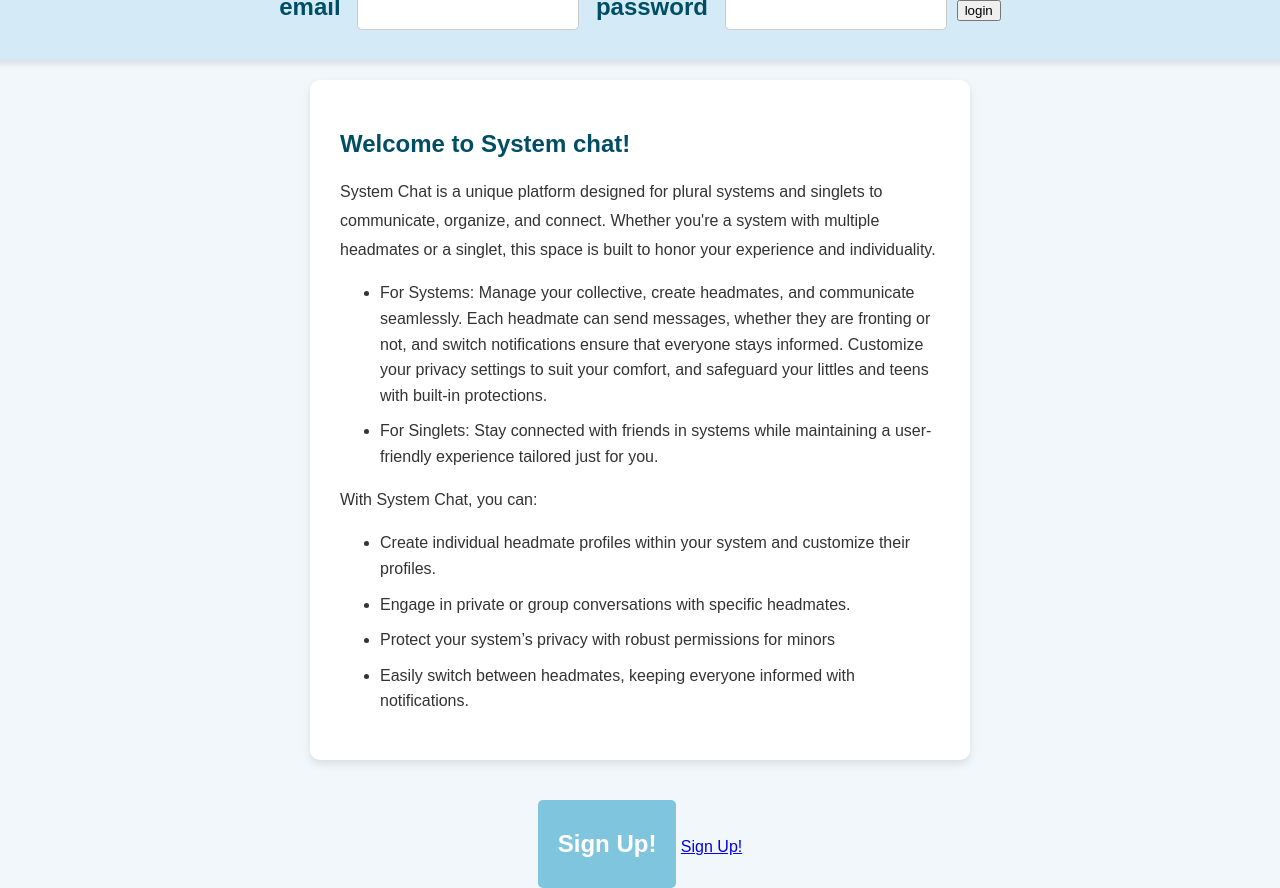
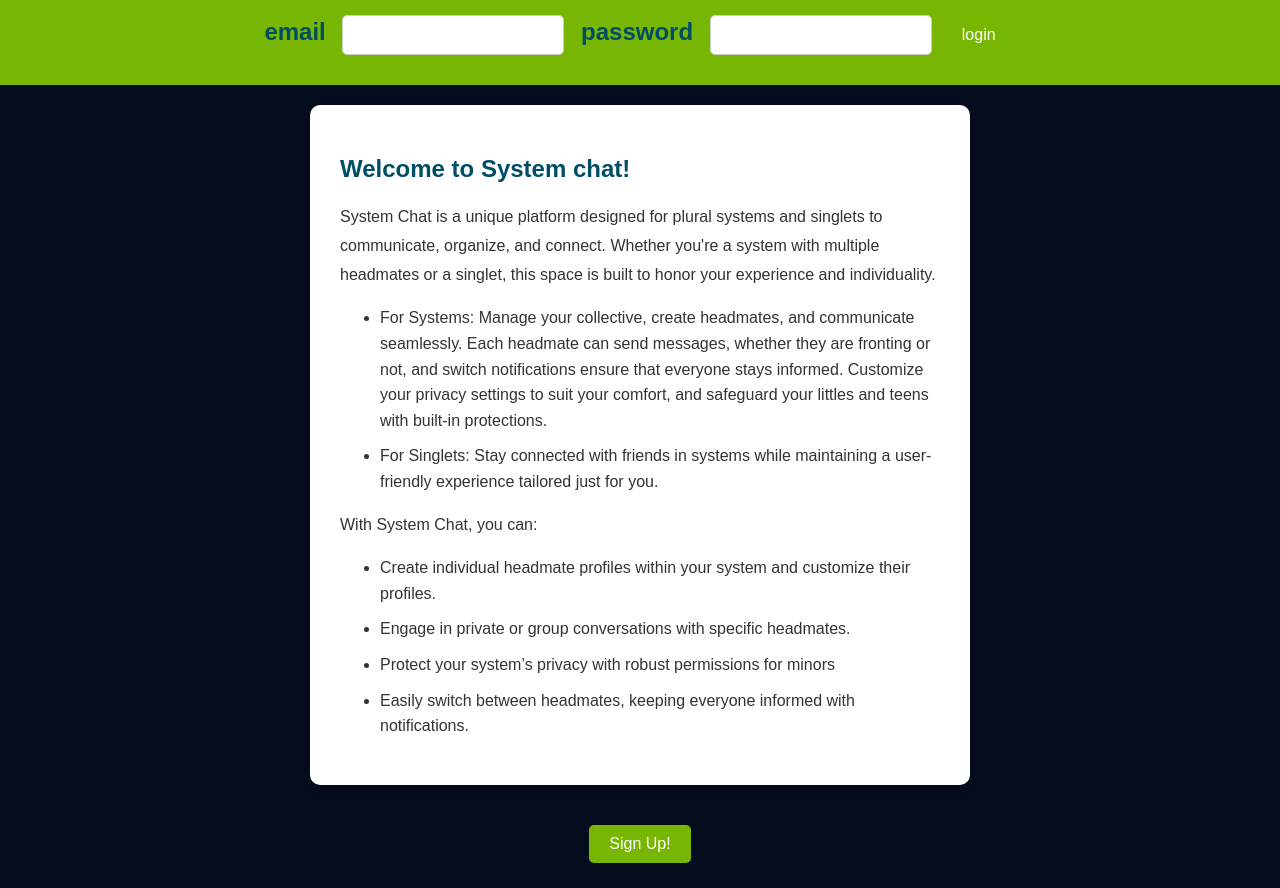
Before and after one commit to AmaratheCapybara/PluralSocialMedia, a plain HTML site: page login.html in a window 1280 px wide. After the commit the page ends 863 px from the top, so only its background shows below. Drawn offline with Linux system fonts and the light colour scheme.

Commit message:
Change color and connected message and logout to pages
I attached message in profile page to the message page. I did the same to sign out (But to login in).
Speaking of login I changed the colors to the colors we are using.

```diff
--- a/Login.css
+++ b/Login.css
@@ -1,7 +1,7 @@
 /* General Styling */
 body {
     font-family: 'Arial', sans-serif;
-    background-color: #f2f7fc; /* A light, calming blue */
+    background-color: #050C1D; /* space void */
     color: #333; /* Soft dark color for text */
     margin: 0;
     padding: 0;
@@ -14,7 +14,7 @@ body {
 
 /* Header Styling */
 header {
-    background-color: #d4ebf7; /* Very soft blue */
+    background-color: #77B602; /* greeen */
     width: 100%;
     padding: 20px;
     text-align: center;
@@ -40,9 +40,9 @@ input[type="password"] {
     width: 200px;
 }
 
-button {
+input[type="submit"] {
     padding: 10px 20px;
-    background-color: #80c5de; /* Light blue */
+    background-color: #77B602; /* greeen */
     color: white;
     border: none;
     border-radius: 5px;
@@ -51,10 +51,9 @@ button {
     transition: background-color 0.3s ease;
 }
 
-button:hover {
-    background-color: #6699cc; /* Darker blue on hover */
+input[type="submit"]:hover {
+    background-color: #F4A261; /* hover color*/
 }
-
 /* Main Content Styling */
 h1 {
     color: #004d66; /* Deep blue for headings */
--- a/login.html
+++ b/login.html
@@ -28,8 +28,9 @@
     </Article>
     <footer>
         <form>
-            <button><h2>Sign Up!</h2></button>
-            <a href="AccountCreation.html">Sign Up!</a>
+            <input type="submit" value="Sign Up!">
+            <a href="AccountCreation.html"></a>
+            </input>
         </form>
     </footer>
 </body>
```
Also changed, not shown: ProfilePage.html (+2 -2 lines).
